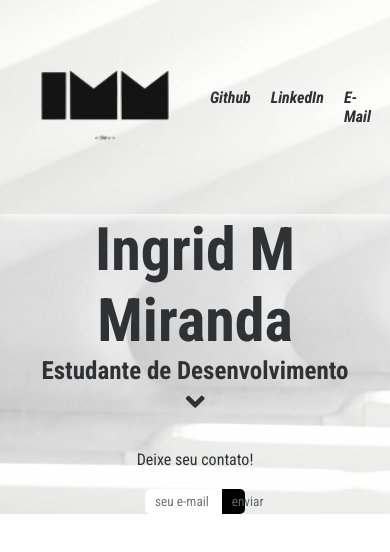
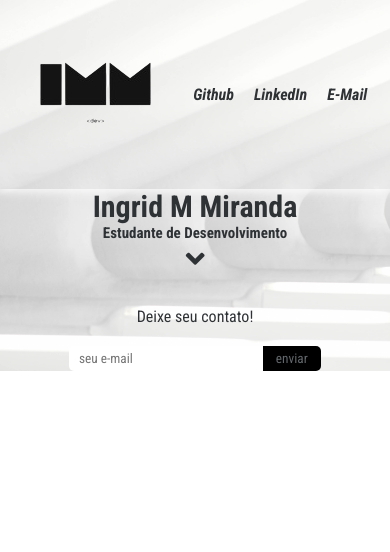
Before and after one commit to ingridmm/projeto-html-css-gama, a plain HTML site: page index.html in a window 390 px wide. Drawn offline with Linux system fonts and the light colour scheme; files whose address does not match are found by name.

Commit message:
Incrementos responsividade

```diff
--- a/style.css
+++ b/style.css
@@ -135,6 +135,27 @@ header ul li a:hover{
     cursor: pointer;
 }
 
-#logo{
+/*#logo{
     width: 190px;
+}*/
+
+@media only screen and (max-width:768px) {
+    .form{
+        width: 100%;
 }
+
+@media only screen and (max-width:480px) {
+        .container .name h1{
+        font-size: 30px;
+        }
+
+        .container .name h5{
+            font-size: 15px;
+        }
+
+        #about p{
+            max-width:80%;
+            text-align: justify;
+        }
+    }
+}
```
